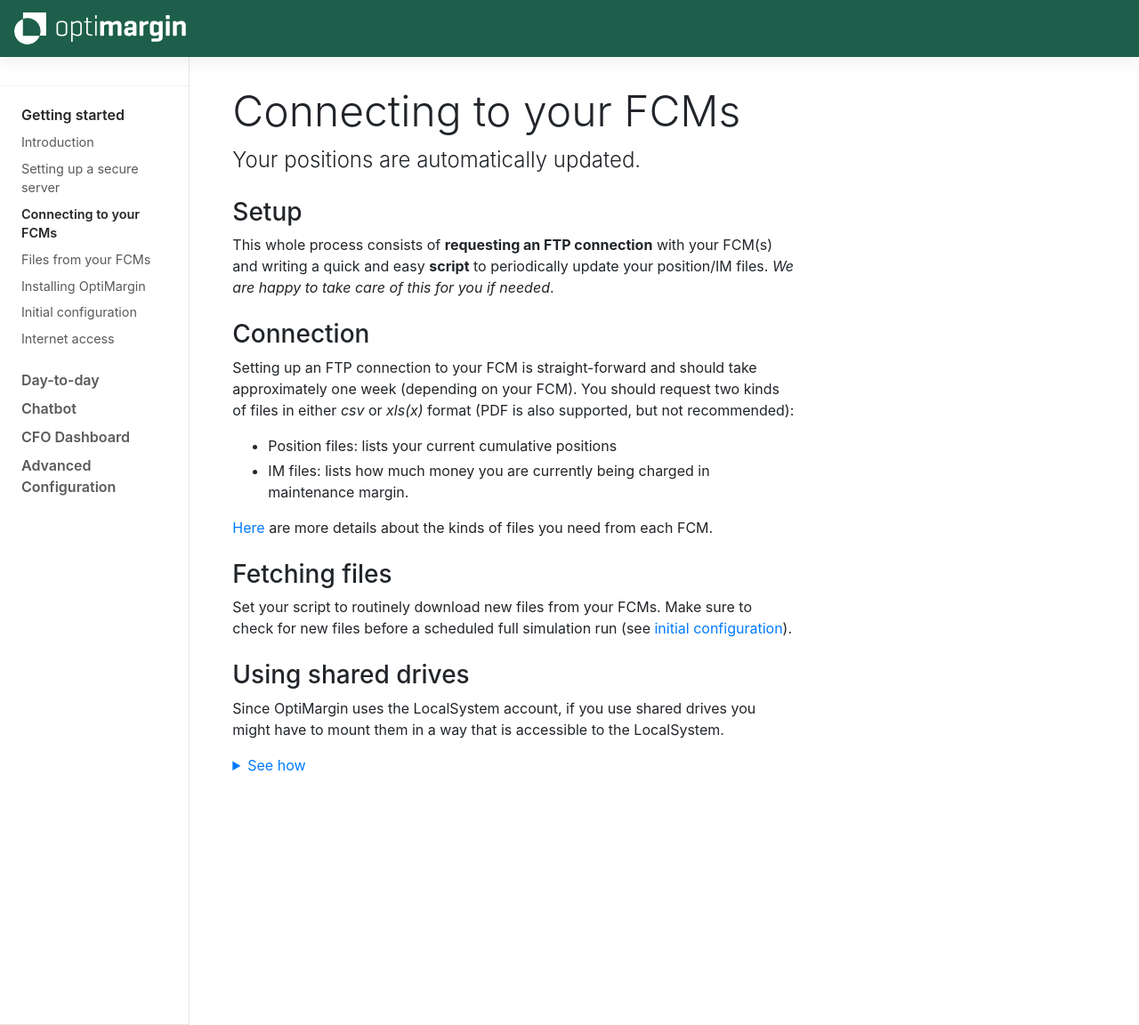
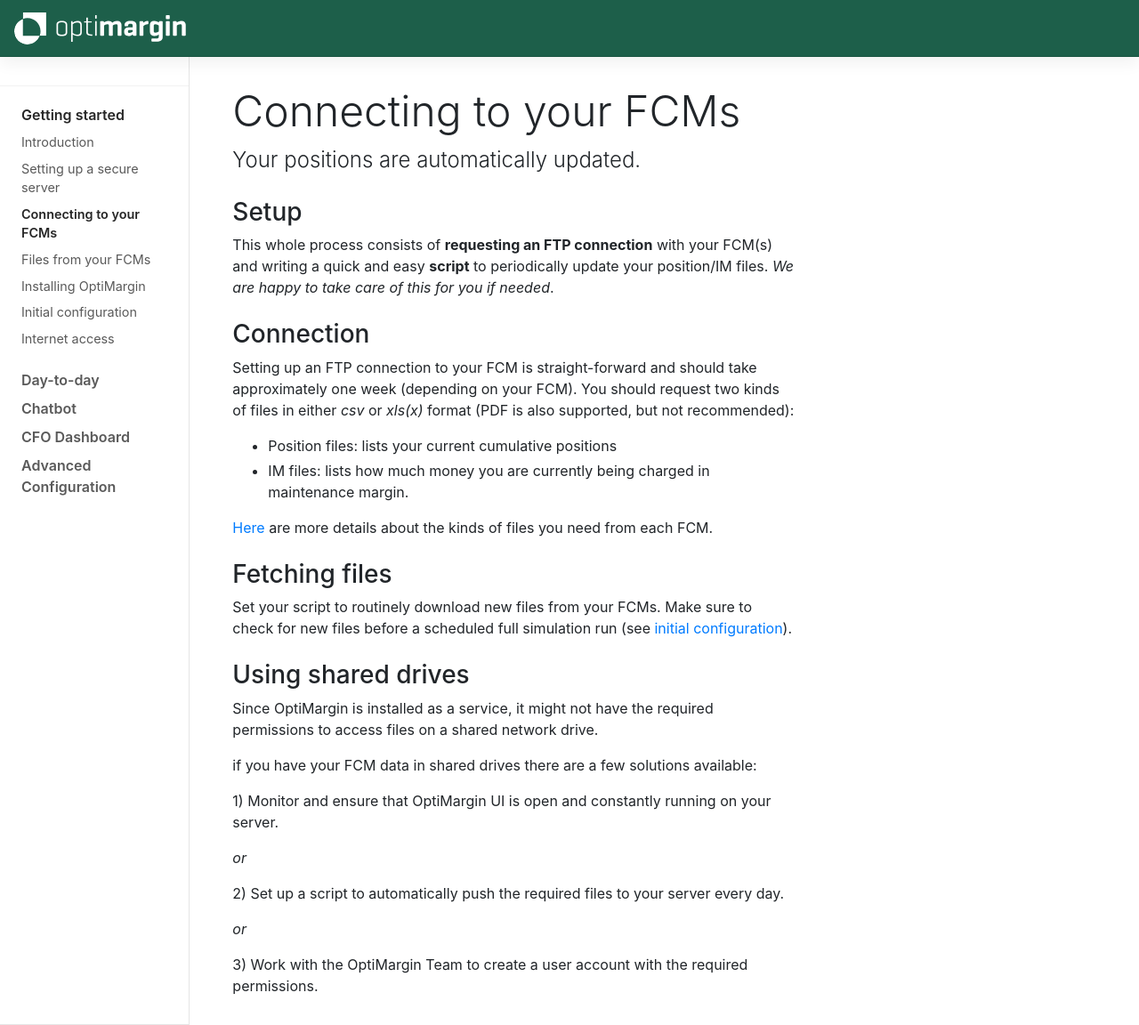
Before and after one commit to optimargin/optimargin.github.io, a Jekyll site: the page built from docs/getting-started/fcm-connection.md, in a window 1280 px wide and 1152 px high. Shown: the whole window at 89% size. Built offline with Jekyll 4.4.1, drawn with Linux system fonts in a browser that asks for light colours.

Commit message:
update shared drive info

```diff
--- a/docs/getting-started/fcm-connection.md
+++ b/docs/getting-started/fcm-connection.md
@@ -30,18 +30,16 @@
 
 ### Using shared drives
 
-Since OptiMargin uses the LocalSystem account, if you use shared drives you might have to mount them in a way that is accessible to the LocalSystem.
-<details>
-<summary class="text-primary mb-3">See how</summary>
-{% capture markdown %}
-- download the [PSTools Suite](https://docs.microsoft.com/en-us/sysinternals/downloads/pstools) from Microsoft
-- extract the folder
-- search for the `Command Prompt` on the Windows menu, right click, and select `Run as administrator`
-- change the directory to the folder you just downloaded and extracted
-- run the command `psexec -i -s cmd.exe`. An new command window will pop up
-- in the new window, run the command `net use * <UNC PATH> /persistent:yes`, replacing `<UNC PATH>` with your UNC path. If you use a username/password, use them like this: `net use * <UNC PATH> /user:<username> <password> /persistent:yes`
-- take a note of the Drive letter assigned (for example, "Drive Z: is now connected...")
-- now you can use this Drive letter in the OptiMargin App
-{% endcapture %}
-{{ markdown | markdownify }}
-</details>
+Since OptiMargin is installed as a service, it might not have the required permissions to access files on a shared network drive.
+
+if you have your FCM data in shared drives there are a few solutions available:
+
+1) Monitor and ensure that OptiMargin UI is open and constantly running on your server.
+
+_or_
+
+2) Set up a script to automatically push the required files to your server every day.
+
+_or_
+
+3) Work with the OptiMargin Team to create a user account with the required permissions.
```
